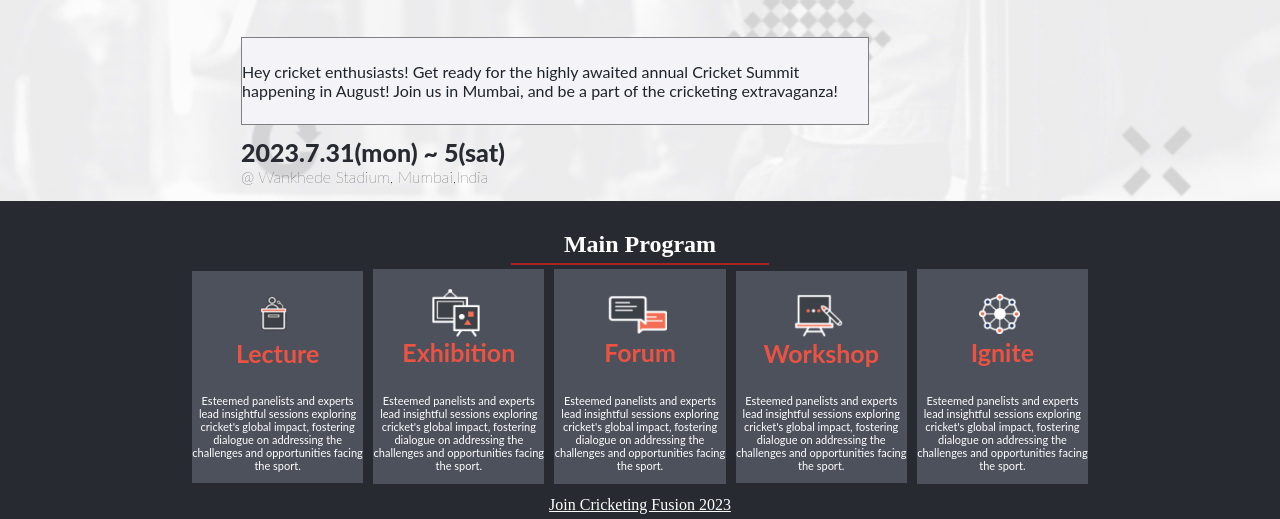
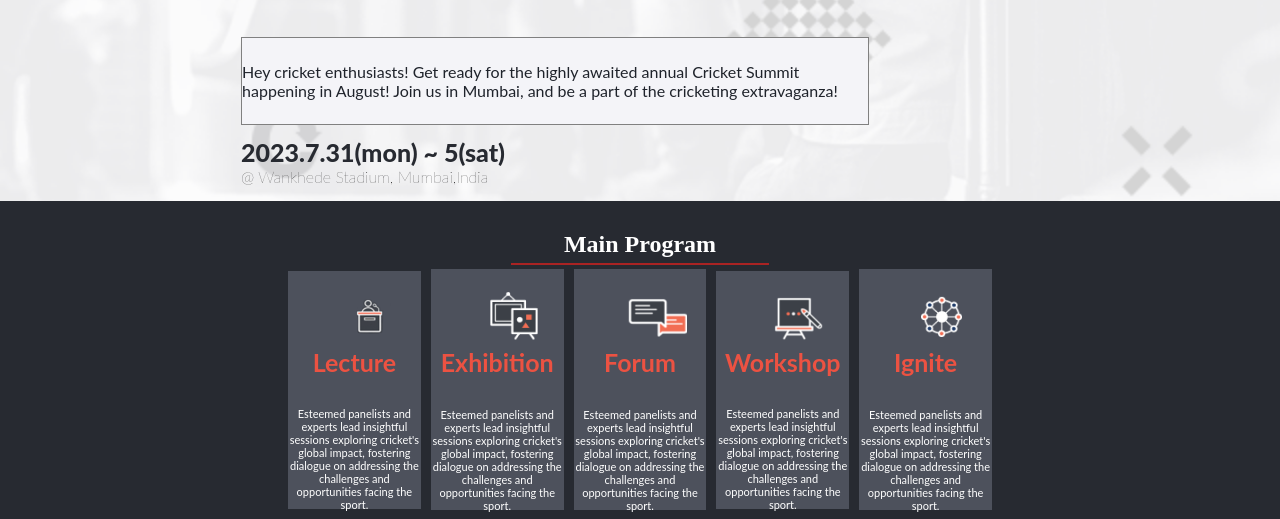
Before and after one commit to bhushan354/bhushan354.github.io, a website: page index.html in a window 1280 px wide. Shown: the part 184-703 px from the top of the page. Drawn offline with Linux system fonts and the light colour scheme.

Commit message:
changes2

```diff
--- a/style.css
+++ b/style.css
@@ -670,7 +670,7 @@ li {
     display: flex;
     flex-direction: row;
     gap: 10px;
-    width: 70%;
+    width: 55%;
     height: 100%;
     align-items: center;
     justify-content: center;
```
